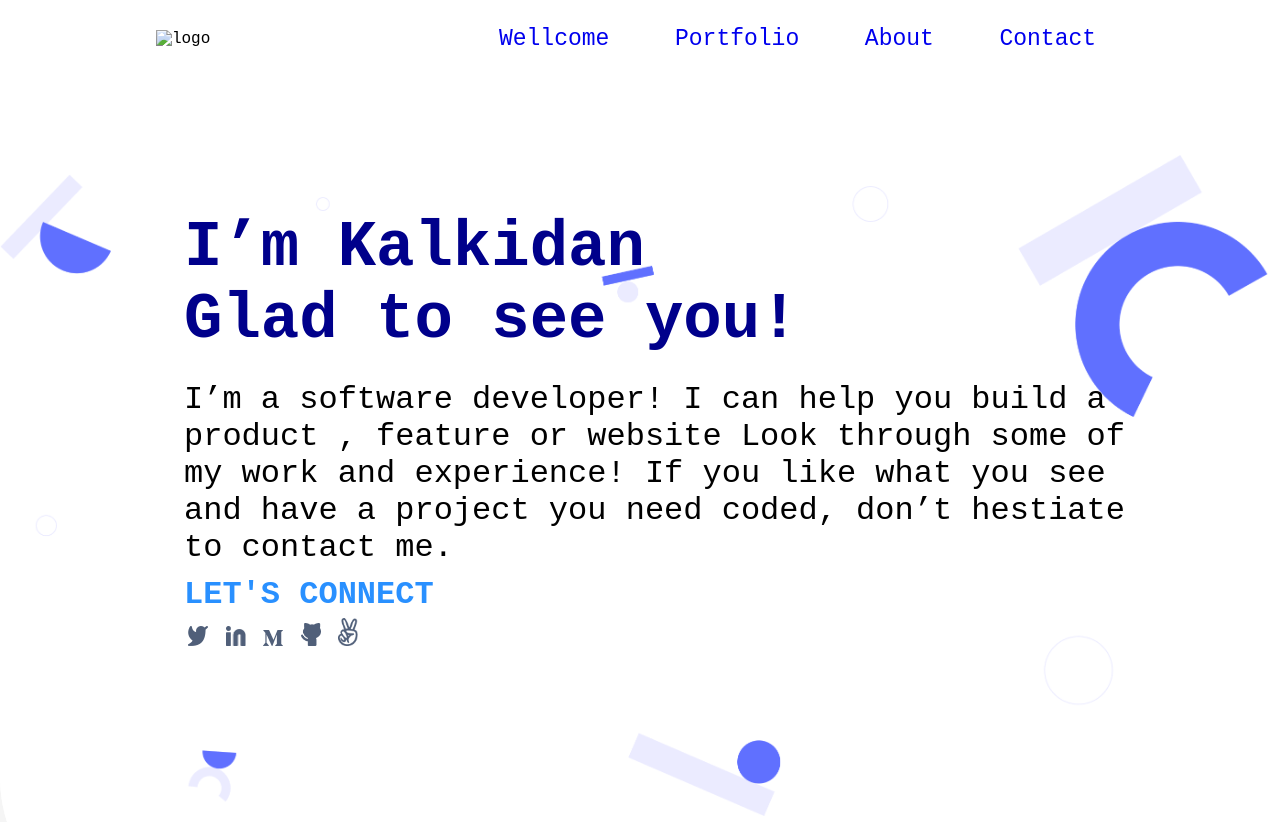
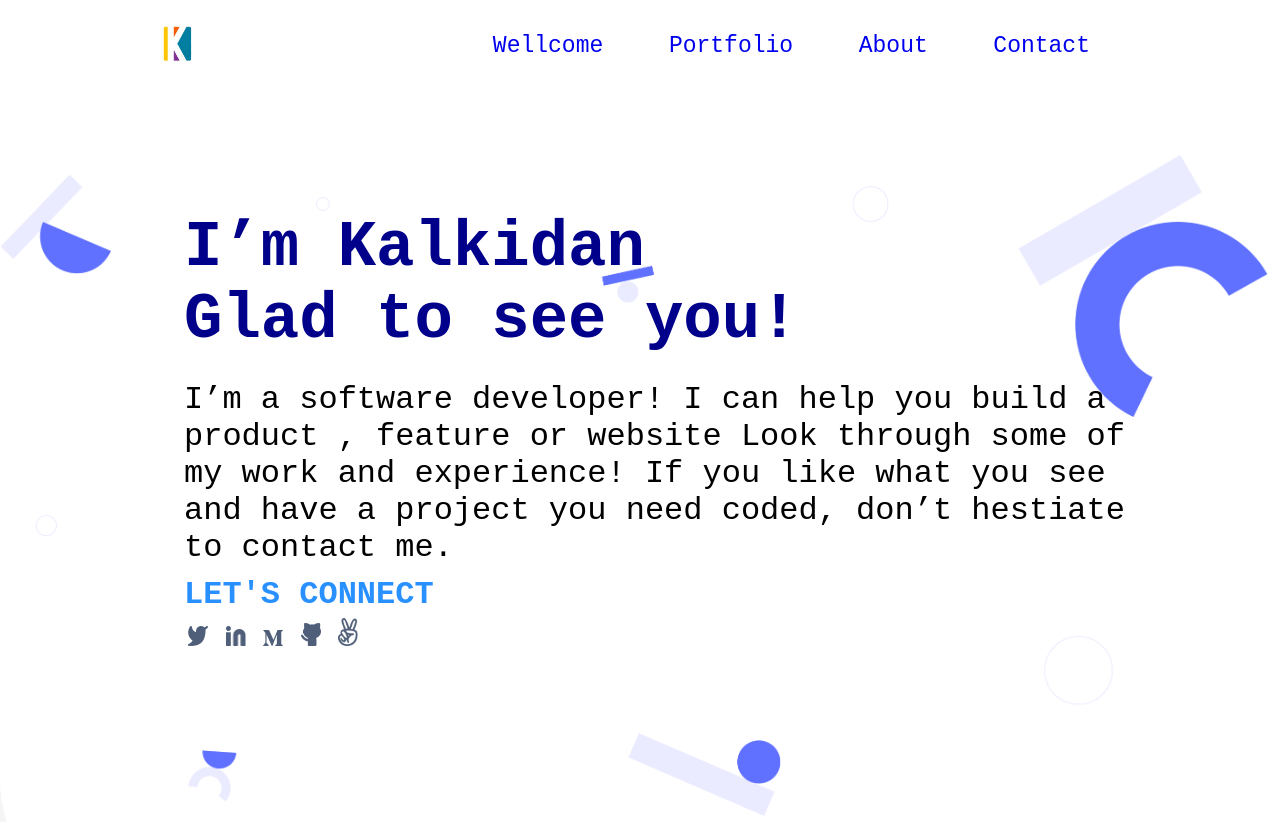
Before and after one commit to Chaos-19/Web_projects, a plain HTML site: page Portfolio/index.html in a window 1280 px wide. Shown: the top 822 px of the page. Drawn offline with Linux system fonts and the light colour scheme; files whose address does not match are found by name.

Commit message:
Update index.html

```diff
--- a/Portfolio/index.html
+++ b/Portfolio/index.html
@@ -17,7 +17,7 @@
       <div class="nav_wrapper">
         <div class="nav">
           <div class="logo">
-            <img src="img/kallog.jpg" alt="logo" width="30">
+            <img src="img/kallogo.jpeg" alt="logo" width="30">
           </div>
           <div class="navigation">
             <nav>
```
